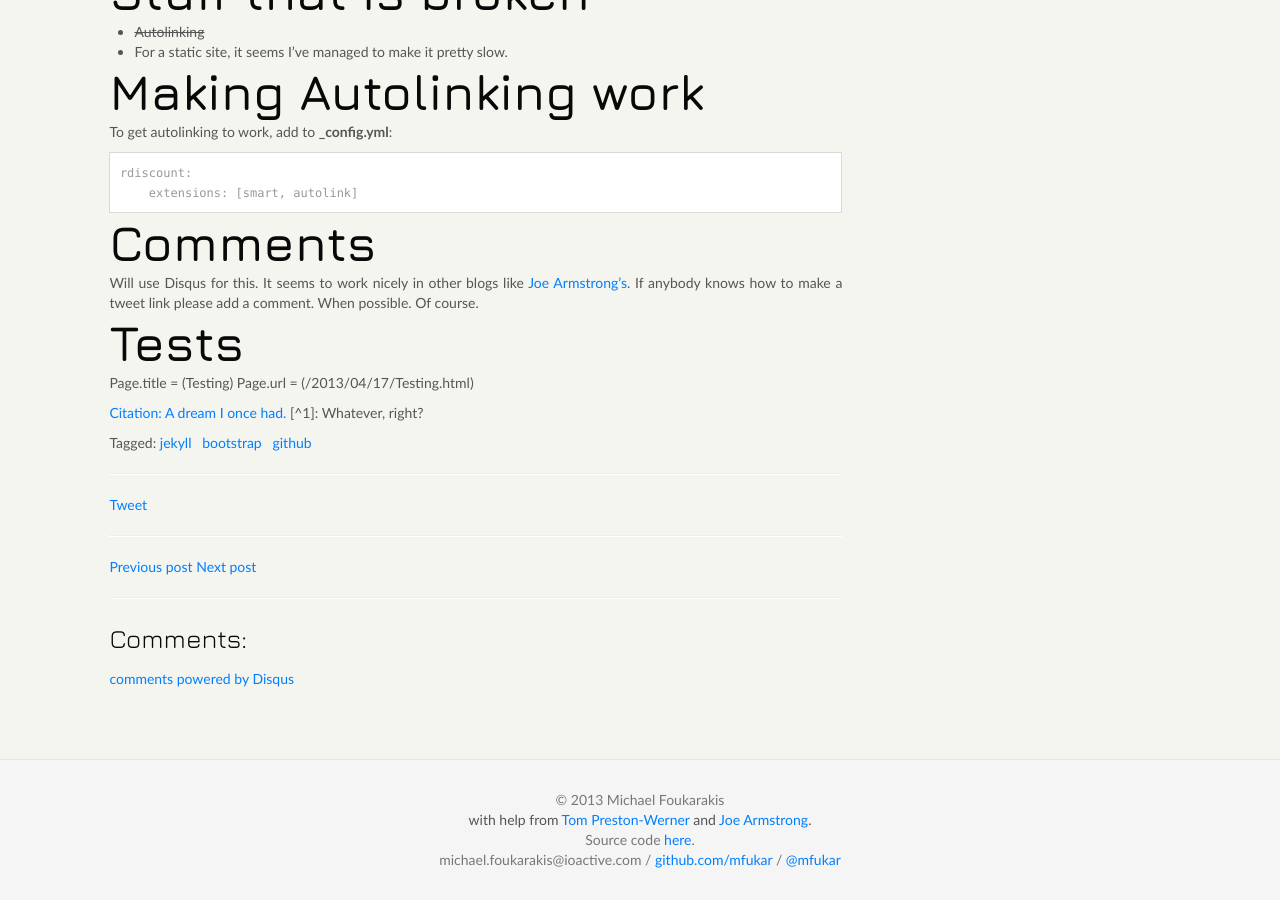
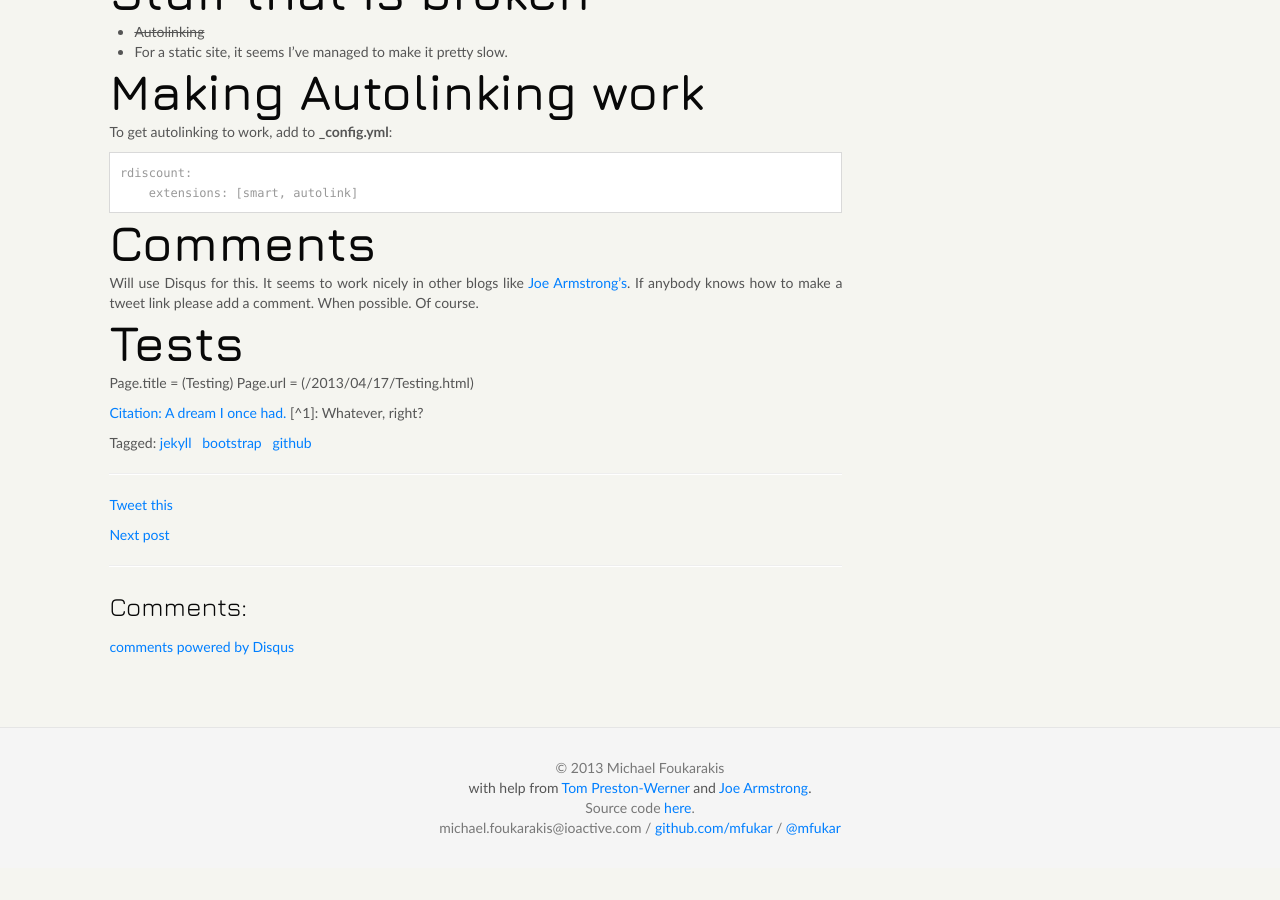
Before and after one commit to mfukar/mfukar.github.com, a Jekyll site: the page built from _posts/2013-04-17-Testing.md, in a window 1280 px wide and 900 px high, scrolled down 1008 px. Built offline with Jekyll 4.4.1, drawn with Linux system fonts in a browser that asks for light colours; some web fonts are replaced; Markdown is read by kramdown in place of the engine named in the settings; comment, search, counter and statistics services are not loaded; after the commit the page ends 1876 px from its top, so only the background shows below that.

Commit message:
Place nav buttons together with Tweet

```diff
--- a/_layouts/post.html
+++ b/_layouts/post.html
@@ -21,17 +21,18 @@ layout: secondary
 
 	<hr />
 
+	{% if page.previous != nil %}
+	<a href="{{page.previous.url}}">Previous post</a>
+	{% endif %}
 	<!-- the tweet button -->
-	<p>
-	<a href="https://twitter.com/share"  class="twitter-share-button"
-		data-url="http://mfukar.github.io{{page.url}}">Tweet</a>
-	</p>
+	<p><a href="https://twitter.com/share"  class="twitter-share-button"
+		data-url="http://mfukar.github.io{{page.url}}">Tweet this</a></p>
 	<script type="text/javascript" src="http://platform.twitter.com/widgets.js"></script>
 	<!-- end of tweet button -->
+	{% if page.next != nil %}
+	<a href="{{page.next.url}}">Next post</a>
+	{% endif %}
 
-	<hr />
-	<a href="http://mfukar.github.io{{page.previous.url}}">Previous post</a>
-	<a href="http://mfukar.github.io{{page.next.url}}">Next post</a>
 	<hr />
 
 	<h3>Comments:</h3>
```
